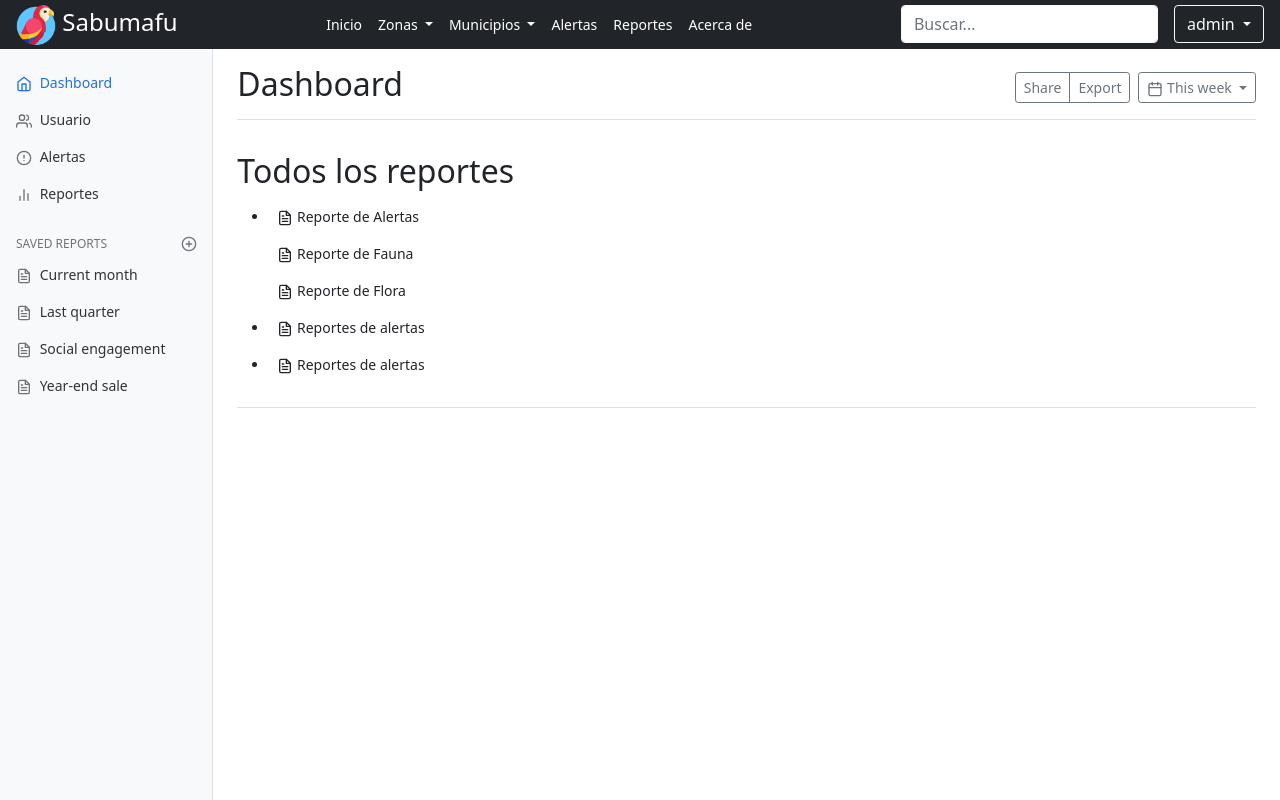
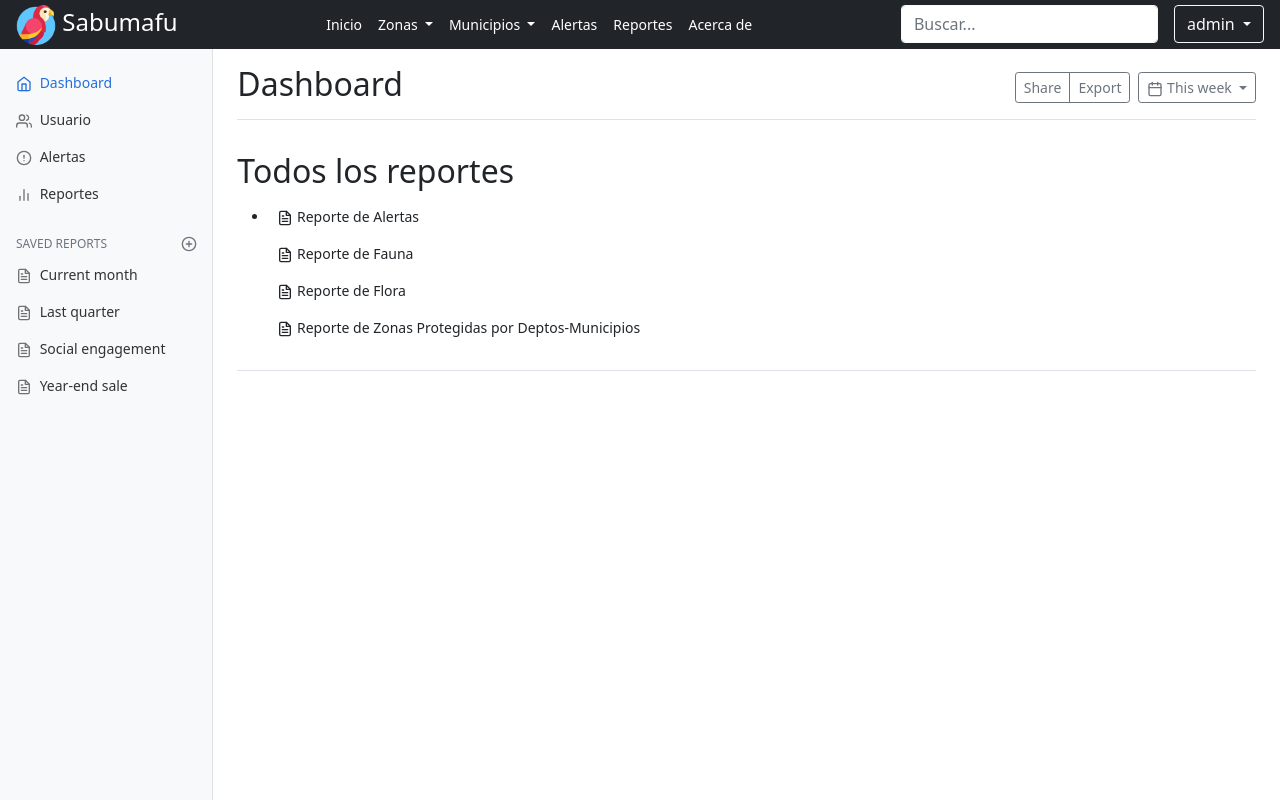
Before and after one commit to lvegadi/sabumafu, a Django app: page /dashboard/reportes/ in a window 1280 px wide. Run offline with Django 3.2, Linux system fonts and the light colour scheme; a user stored in the database is signed in; some libraries are stand-ins or nearby versions.

Commit message:
Qto Reporte Dpto-Municipios-Zona_protegida
Qto Reporte Dpto-Municipios-Zona_protegida

```diff
--- a/templates/reportes/reportes.html
+++ b/templates/reportes/reportes.html
@@ -16,19 +16,12 @@
             <span data-feather="file-text"></span>
             Reporte de Flora
         </a>
-    </li>
-    <li>
-        <a href="{%url 'pdf_alerta' %}"  class="nav-link px-2 d-block link-dark text-decoration-none text-black">
+        <a href="{%url 'pdf_dpto' %}"  class="nav-link px-2 d-block link-dark text-decoration-none text-black">
             <span data-feather="file-text"></span>
-            Reportes de alertas
+            Reporte de Zonas Protegidas por Deptos-Municipios
         </a>
     </li>
-    <li>
-        <a href="{%url 'pdf_alerta' %}"  class="nav-link px-2 d-block link-dark text-decoration-none text-black">
-            <span data-feather="file-text"></span>
-            Reportes de alertas
-        </a>
-    </li>
+
 
 
 </ul>
```
